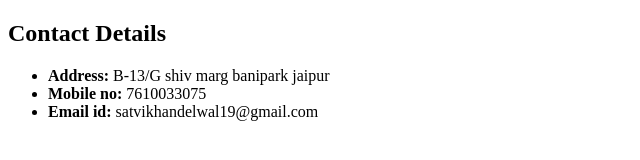
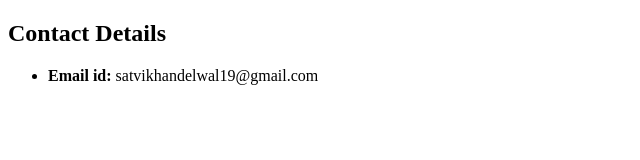
Before and after one commit to Satvikk19/cv, a plain HTML site: page contact.html in a window 1280 px wide. Shown: the whole page, without its empty margins (0-640 px from the left). Drawn offline with Linux system fonts and the light colour scheme.

Commit message:
changed address

```diff
--- a/contact.html
+++ b/contact.html
@@ -9,8 +9,6 @@
 <body>
     <h2>Contact Details</h2>
     <ul>
-        <li><strong>Address: </strong>B-13/G shiv marg banipark jaipur</li>
-        <li><strong>Mobile no: </strong>7610033075</li>
         <li><strong>Email id: </strong>satvikhandelwal19@gmail.com</li>
     </ul>
 </body>
```
